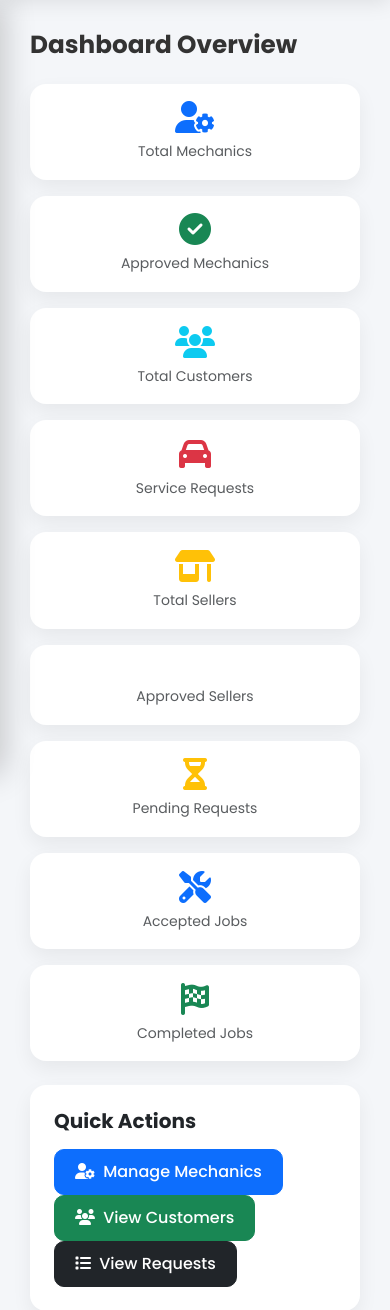
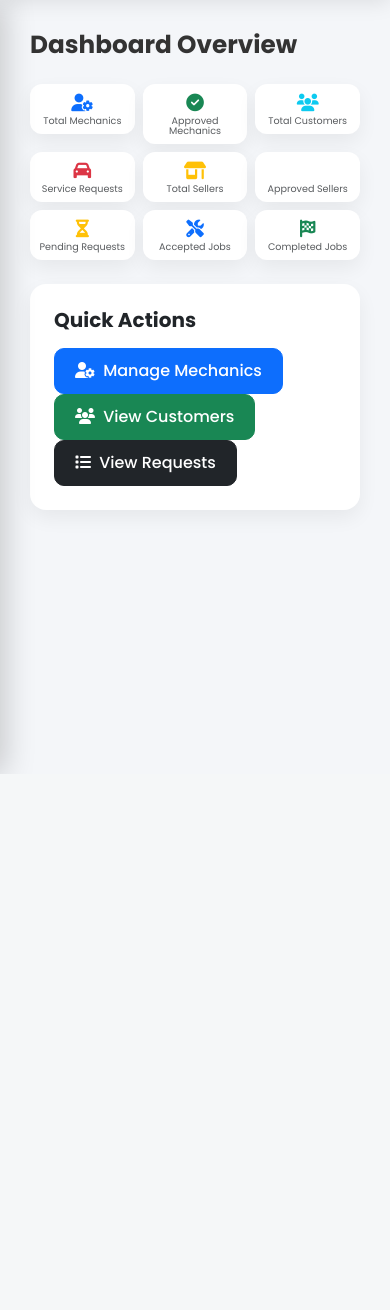
Before and after one commit to joblee88/garifix, a Flask app: template templates/admin_dashboard.html in a window 390 px wide. Shown: the part 70-1380 px from the top of the page. After the commit the page ends 844 px from the top, so only its background shows below. Run offline with Flask 3, Linux system fonts and the light colour scheme; the template is opened without the code that fills it, so the values that code supplies are empty; some libraries are stand-ins or nearby versions.

Commit message:
column boxes

```diff
--- a/templates/admin_dashboard.html
+++ b/templates/admin_dashboard.html
@@ -5,7 +5,7 @@
 <h2 class="fw-bold mb-4">Dashboard Overview</h2>
 
 <div class="row g-3 mb-4">
-    <div class="col-md-4 col-sm-6">
+    <div class="col-4">
         <a href="{{ url_for('admin_mechanics') }}" class="text-decoration-none">
             <div class="stat-card stat-card-sm">
                 <i class="fa-solid fa-user-gear fa-2x text-primary mb-2"></i>
@@ -14,7 +14,7 @@
             </div>
         </a>
     </div>
-    <div class="col-md-4 col-sm-6">
+    <div class="col-4">
         <a href="{{ url_for('admin_mechanics') }}" class="text-decoration-none">
             <div class="stat-card stat-card-sm">
                 <i class="fa-solid fa-circle-check fa-2x text-success mb-2"></i>
@@ -23,7 +23,7 @@
             </div>
         </a>
     </div>
-    <div class="col-md-4 col-sm-6">
+    <div class="col-4">
         <a href="{{ url_for('admin_customers') }}" class="text-decoration-none">
             <div class="stat-card stat-card-sm">
                 <i class="fa-solid fa-users fa-2x text-info mb-2"></i>
@@ -32,7 +32,7 @@
             </div>
         </a>
     </div>
-    <div class="col-md-4 col-sm-6">
+    <div class="col-4">
         <a href="{{ url_for('admin_requests') }}" class="text-decoration-none">
             <div class="stat-card stat-card-sm">
                 <i class="fa-solid fa-car fa-2x text-danger mb-2"></i>
@@ -41,7 +41,7 @@
             </div>
         </a>
     </div>
-    <div class="col-md-4 col-sm-6">
+    <div class="col-4">
         <a href="{{ url_for('admin_sellers') }}" class="text-decoration-none">
             <div class="stat-card stat-card-sm">
                 <i class="fa-solid fa-shop fa-2x text-warning mb-2"></i>
@@ -50,7 +50,7 @@
             </div>
         </a>
     </div>
-    <div class="col-md-4 col-sm-6">
+    <div class="col-4">
         <a href="{{ url_for('admin_sellers') }}" class="text-decoration-none">
             <div class="stat-card stat-card-sm">
                 <i class="fa-solid fa-store-check fa-2x text-success mb-2"></i>
@@ -59,7 +59,7 @@
             </div>
         </a>
     </div>
-    <div class="col-md-4 col-sm-6">
+    <div class="col-4">
         <a href="{{ url_for('admin_requests') }}" class="text-decoration-none">
             <div class="stat-card stat-card-sm">
                 <i class="fa-solid fa-hourglass-half fa-2x text-warning mb-2"></i>
@@ -68,7 +68,7 @@
             </div>
         </a>
     </div>
-    <div class="col-md-4 col-sm-6">
+    <div class="col-4">
         <a href="{{ url_for('admin_requests') }}" class="text-decoration-none">
             <div class="stat-card stat-card-sm">
                 <i class="fa-solid fa-screwdriver-wrench fa-2x text-primary mb-2"></i>
@@ -77,7 +77,7 @@
             </div>
         </a>
     </div>
-    <div class="col-md-4 col-sm-6">
+    <div class="col-4">
         <a href="{{ url_for('admin_requests') }}" class="text-decoration-none">
             <div class="stat-card stat-card-sm">
                 <i class="fa-solid fa-flag-checkered fa-2x text-success mb-2"></i>
@@ -108,5 +108,29 @@
     transform: translateY(-3px);
     box-shadow: 0 0.5rem 1.25rem rgba(0,0,0,0.15) !important;
 }
+
+/* Columns TATU zibaki hata kwenye simu ndogo (na ndani ya App) - punguza
+   padding/icons/fonti ili maandishi yasibanane */
+@media (max-width: 575.98px) {
+    .stat-card-sm {
+        padding: 0.5rem 0.35rem;
+        border-radius: 12px;
+    }
+    .stat-card-sm i.fa-2x {
+        font-size: 1.1rem !important;
+        margin-bottom: 0.25rem !important;
+    }
+    .stat-card-sm h4 {
+        font-size: 0.95rem;
+    }
+    .stat-card-sm p {
+        font-size: 0.6rem;
+        line-height: 1.05;
+    }
+    .row.g-3 {
+        --bs-gutter-x: 0.5rem;
+        --bs-gutter-y: 0.5rem;
+    }
+}
 </style>
 {% endblock %}
```
